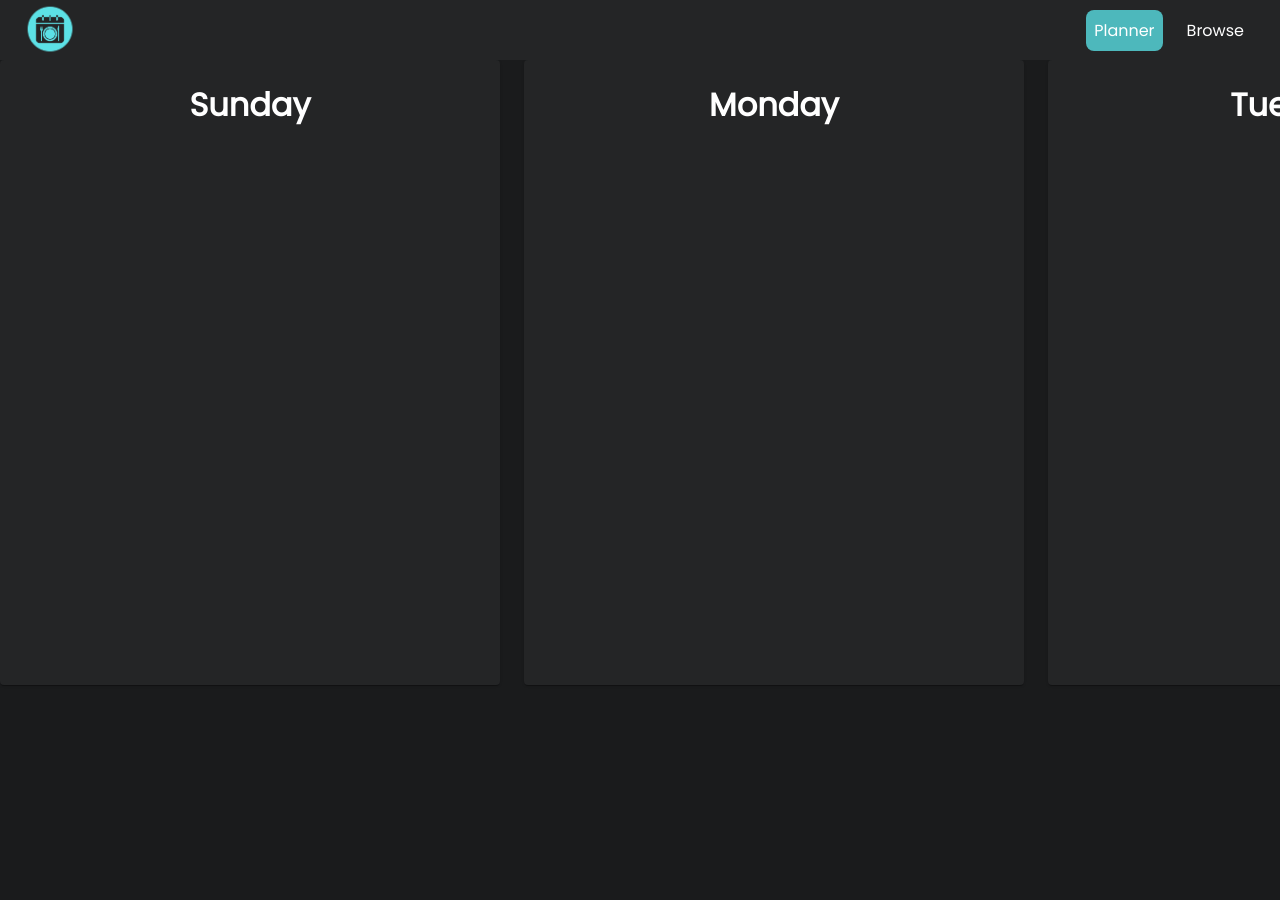
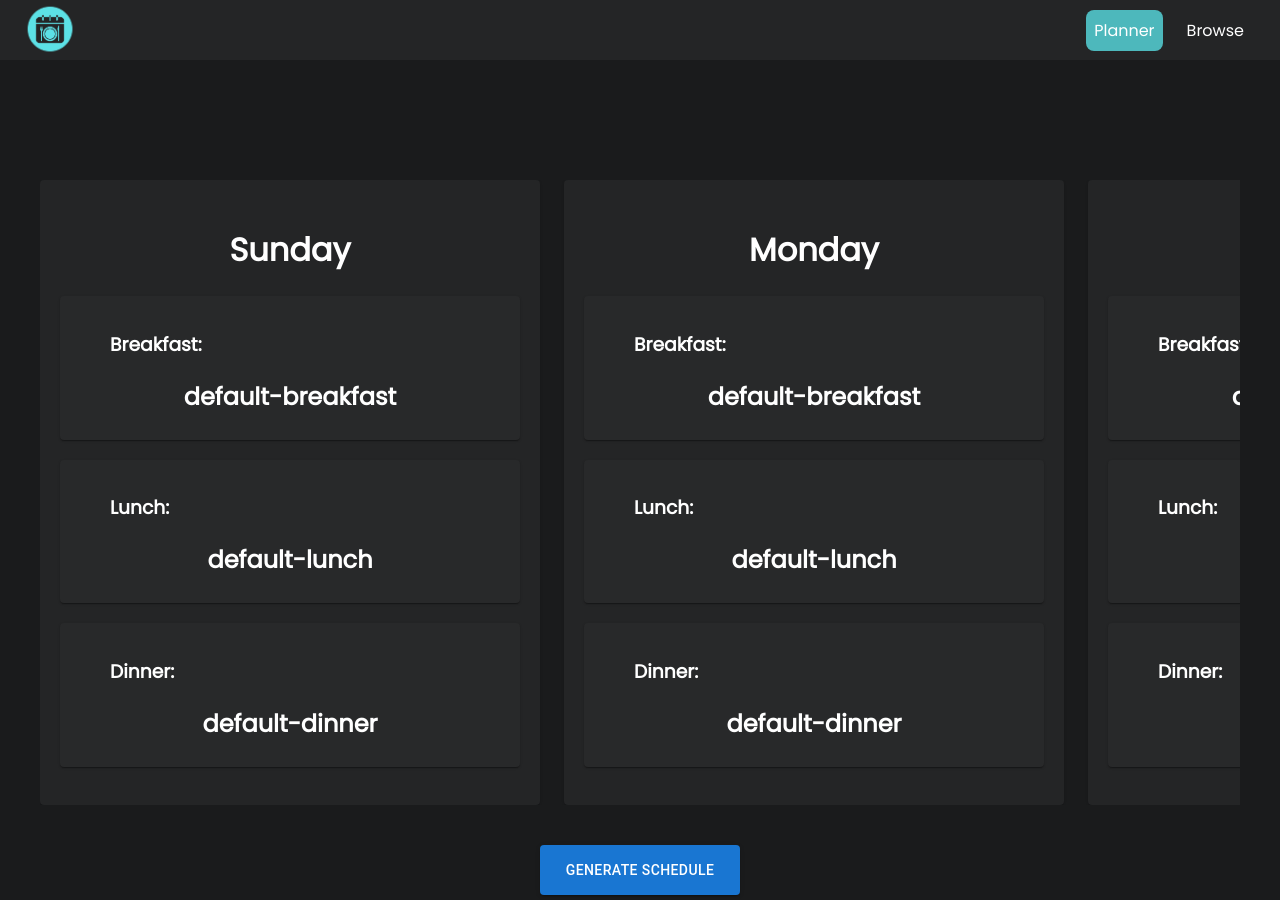
Before and after one commit to xwilson03/OptiMeal, a React (Vite) app in the folder client/: page /planner in a window 1280 px wide. Before the commit the page ends 800 px from the top, so only its background shows below. Built offline with nearby package versions, Linux system fonts and the light colour scheme.

Commit message:
fixes planner layout

```diff
--- a/client/src/pages/Planner.jsx
+++ b/client/src/pages/Planner.jsx
@@ -1,25 +1,55 @@
-import { Card, Stack} from "@mui/material"
+import { Box, Button, Card, Stack } from "@mui/material"
+import { useState } from "react"
 import "../styles/Planner.css"
 
+const defaultMeals = {"breakfast": "default-breakfast",
+                      "lunch":     "default-lunch",
+                      "dinner":    "default-dinner"};
+
+
 function DayCard(props) {
+
+    const [meals, setMeals] = useState(defaultMeals);
+
     return (
         <Card className="dayCard">
-            <h1 class="dayName">{props.name}</h1>
+          <h1> {props.day} </h1>
+
+          <Card className="mealCard">
+            <h3> Breakfast:        </h3>
+            <h2> {meals.breakfast} </h2>
+          </Card>
+
+          <Card className="mealCard">
+            <h3> Lunch:        </h3>
+            <h2> {meals.lunch} </h2>
+          </Card>
+
+          <Card className="mealCard">
+            <h3> Dinner:        </h3>
+            <h2> {meals.dinner} </h2>
+          </Card>
+
         </Card>
     );
 }
 
 function Planner() {
   return (
-    <Stack direction="row" spacing={3}>
-      <DayCard name="Sunday"    />
-      <DayCard name="Monday"    />
-      <DayCard name="Tuesday"   />
-      <DayCard name="Wednesday" />
-      <DayCard name="Thursday"  />
-      <DayCard name="Friday"    />
-      <DayCard name="Saturday"  />
-    </Stack>
+    <>
+        <Box className="planner">
+            <Stack direction="row" spacing={3}>
+                <DayCard day="Sunday"    />
+                <DayCard day="Monday"    />
+                <DayCard day="Tuesday"   />
+                <DayCard day="Wednesday" />
+                <DayCard day="Thursday"  />
+                <DayCard day="Friday"    />
+                <DayCard day="Saturday"  />
+            </Stack>
+        </Box>
+        <Button className="generateSchedule" variant="contained">Generate Schedule</Button>
+    </>
   );
 }
 
--- a/client/src/styles/App.css
+++ b/client/src/styles/App.css
@@ -9,7 +9,4 @@ body {
 .outletContainer {
     width: 100vw;
     height: 90vh;
-    display: flex;
-    overflow: scroll;
-    scroll-snap-type: mandatory;
 }
--- a/client/src/styles/Planner.css
+++ b/client/src/styles/Planner.css
@@ -5,11 +5,44 @@
     margin: 20px;
 }
 
-.dayCard:hover {
+.generateSchedule {
+    width: 200px;
+    height: 50px;
+    justify-content: center;
+}
+
+.mealCard {
+    background-color: #28292a !important;
+    width: auto;
+    height: 23%;
+    margin: 20px;
+}
+
+.mealCard:hover {
     transform: scale(1.02);
     transition: all 0.3s;
+    cursor: pointer;
 }
 
-.dayName {
+.dayCard h1 {
+    padding-top: 25px;
     color: white;
 }
+
+.dayCard h2 {
+    color: white;
+    text-align: center;
+}
+
+.dayCard h3 {
+    padding-top: 15px;
+    padding-left: 50px;
+    color: white;
+    text-align: left;
+}
+
+.planner {
+    display: flex;
+    overflow: scroll;
+    margin: 15vh 5vh 5vh;
+}
```
